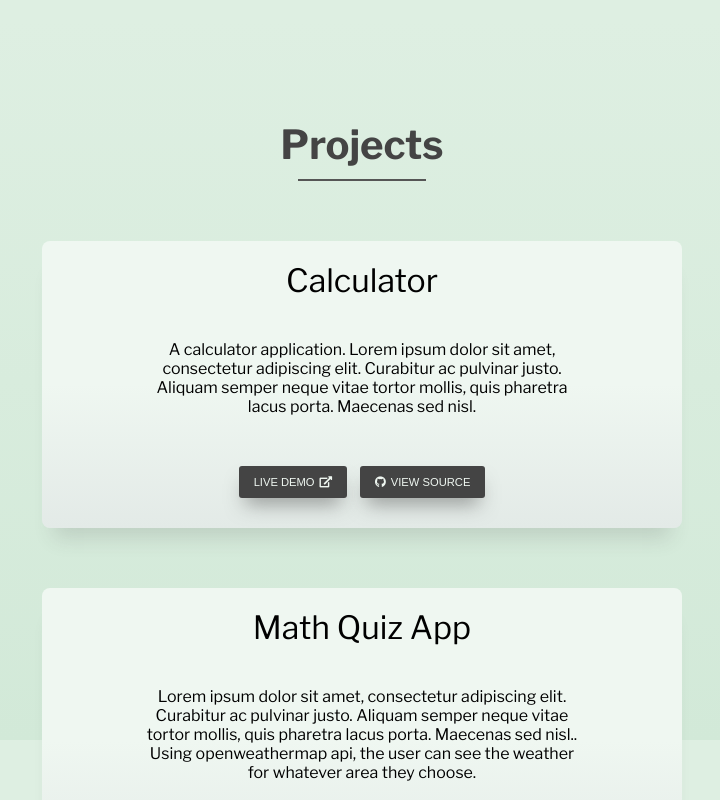
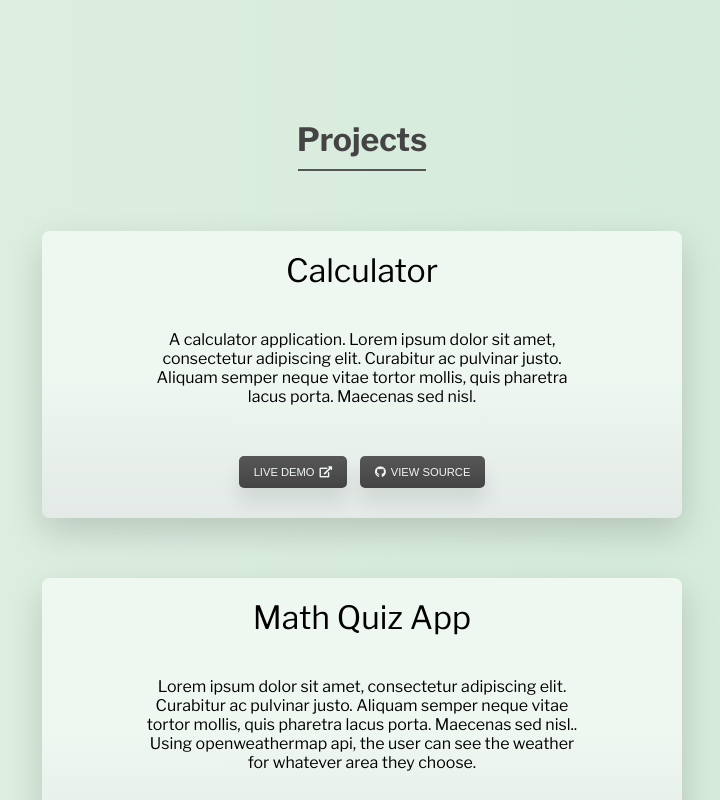
Before and after one commit to MatthieuNadeau96/My-Portfolio, a React (Create React App) app: page / in a window 1280 px wide. Shown: the part 860-1660 px from the top of the page, without its empty margins (278-998 px from the left). Built offline with nearby package versions, Linux system fonts and the light colour scheme; the HTML template or start-up script is replaced by a standard one.

Commit message:
fixed box shadow and gradient issues

```diff
--- a/package.json
+++ b/package.json
@@ -3,6 +3,7 @@
   "version": "0.1.0",
   "private": true,
   "dependencies": {
+    "npm": "^6.3.0",
     "react": "^16.4.2",
     "react-dom": "^16.4.2",
     "react-scripts": "1.1.4"
--- a/src/App.css
+++ b/src/App.css
@@ -80,8 +80,6 @@
   color: #444444;
 }
 
-/* TODO: Fix the height when the mobile screen is tilted */
-
 .navButton div {
   padding: 0;
   cursor: pointer;
@@ -130,7 +128,7 @@
 
 .project-title {
   color: #444;
-  font-size: 2.5em;
+  font-size: 2em;
   margin-top: 0;
   font-weight: bold;
 }
@@ -156,7 +154,7 @@
   margin: 60px auto;
   width: 50%;
   height: 70%;
-  box-shadow: 0px 22px 19px -12px rgba(68, 68, 68, 0.16);
+  box-shadow: 0px 14px 35px rgba(0, 0, 0, 0.16);
   display: flex;
   flex-direction: column;
   justify-content: space-between;
@@ -210,11 +208,11 @@
   text-transform: uppercase;
   padding: 10px 15px;
   margin: 0 1%;
-  background-color: #444;
+  transition: 300ms;
+  background: linear-gradient( 180deg, #555 10%, #444);
   color: #eff7f1;
-  border-radius: 3px;
-  box-shadow: 0px 12px 19px -6px rgba(68, 68, 68, 0.5);
-  transition: 250ms;
+  border-radius: 5px;
+  box-shadow: 0px 14px 19px rgba(0, 0, 0, 0.09);
 }
 
 .card-btns a {
@@ -223,7 +221,8 @@
 }
 
 .card-btns button:hover {
-  opacity: .8;
+  opacity: .95;
+  background: linear-gradient( 180deg, #666 10%, #444);
 }
 
 @media (max-width: 630px ) {
@@ -244,15 +243,14 @@
 
 .contact-section {
   padding: 25px 0 0 0;
-  background-color: inherit;
+  background: linear-gradient(30deg, #Deefe2 10%, #D2E9D8);
   text-align: center;
   width: 100%;
-  color: #111;
 }
 
 .contact-title {
   color: #444;
-  font-size: 2.5em;
+  font-size: 2em;
   margin-top: 0;
   padding: 20px 0;
   font-weight: bold;
--- a/src/components/LandingPage/_LandingPage.js
+++ b/src/components/LandingPage/_LandingPage.js
@@ -39,7 +39,7 @@ class LandingPage extends Component {
         {backdrop}
         <div className="landing-text">
           <p className="about-me">Hello! My name is <span className="landing-title">Matthieu Nadeau</span>.
-          <br/>I am a self-taught developer from a small town in Massachussetts. I love creating beautiful and efficiently simple things.</p>
+          <br/>I am a self-taught developer from a small town in Massachusetts. I love creating beautiful and efficiently simple things.</p>
         </div>
       </div>
     );
--- a/src/index.css
+++ b/src/index.css
@@ -2,7 +2,7 @@ body {
   margin: 0;
   padding: 0;
   font-family: sans-serif;
-  background: linear-gradient(180deg, #Deefe2 10%, #D2E9D8);
+  background: linear-gradient(90deg, #Deefe2 10%, #D2E9D8);
 }
 
 html {
```
Also changed, not shown: 1 other file (tests, documents, lock files or other folders).
